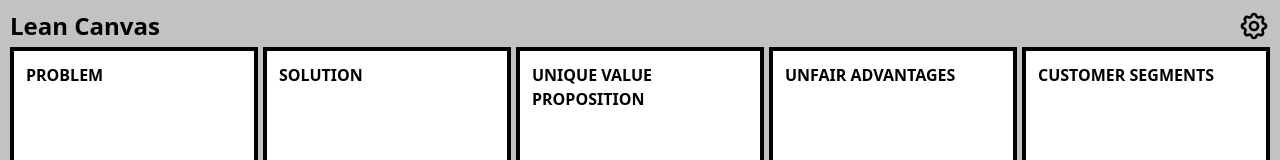
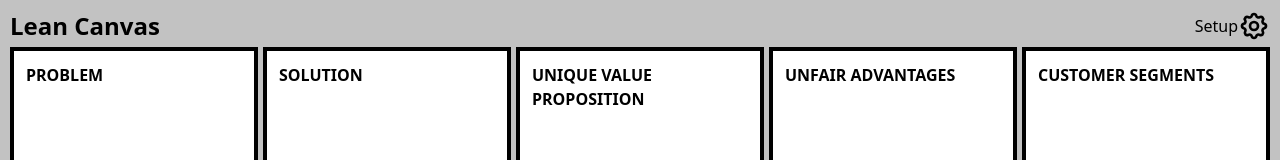
Before and after one commit to flrnd/lean-canvas-app, a React (Create React App) app: page / in a window 1280 px wide. Shown: the top 160 px of the page. Built offline with nearby package versions, Linux system fonts and the light colour scheme.

Commit message:
Setup button

```diff
--- a/src/components/canvas/canvas.tsx
+++ b/src/components/canvas/canvas.tsx
@@ -6,12 +6,19 @@ import './canvas.css'
 
 const Canvas = () => {
   const { store } = useContext(CanvasContext)
+
   return (
     <div className="grid-container">
-      <div className="head flex justify-between items-center">
-        <div className="font-bold text-2xl">Lean Canvas</div>
-        <div>
-          <CogIcon />
+      <div className="head z-0">
+        <div className="Nav w-full flex justify-between items-center z-1">
+          <div className="font-bold text-2xl">Lean Canvas</div>
+          <div>
+            <button onClick={() => {}}>
+              <span className="flex items-center">
+                Setup <CogIcon />
+              </span>
+            </button>
+          </div>
         </div>
       </div>
       {rows.map((row, index) => {
```
